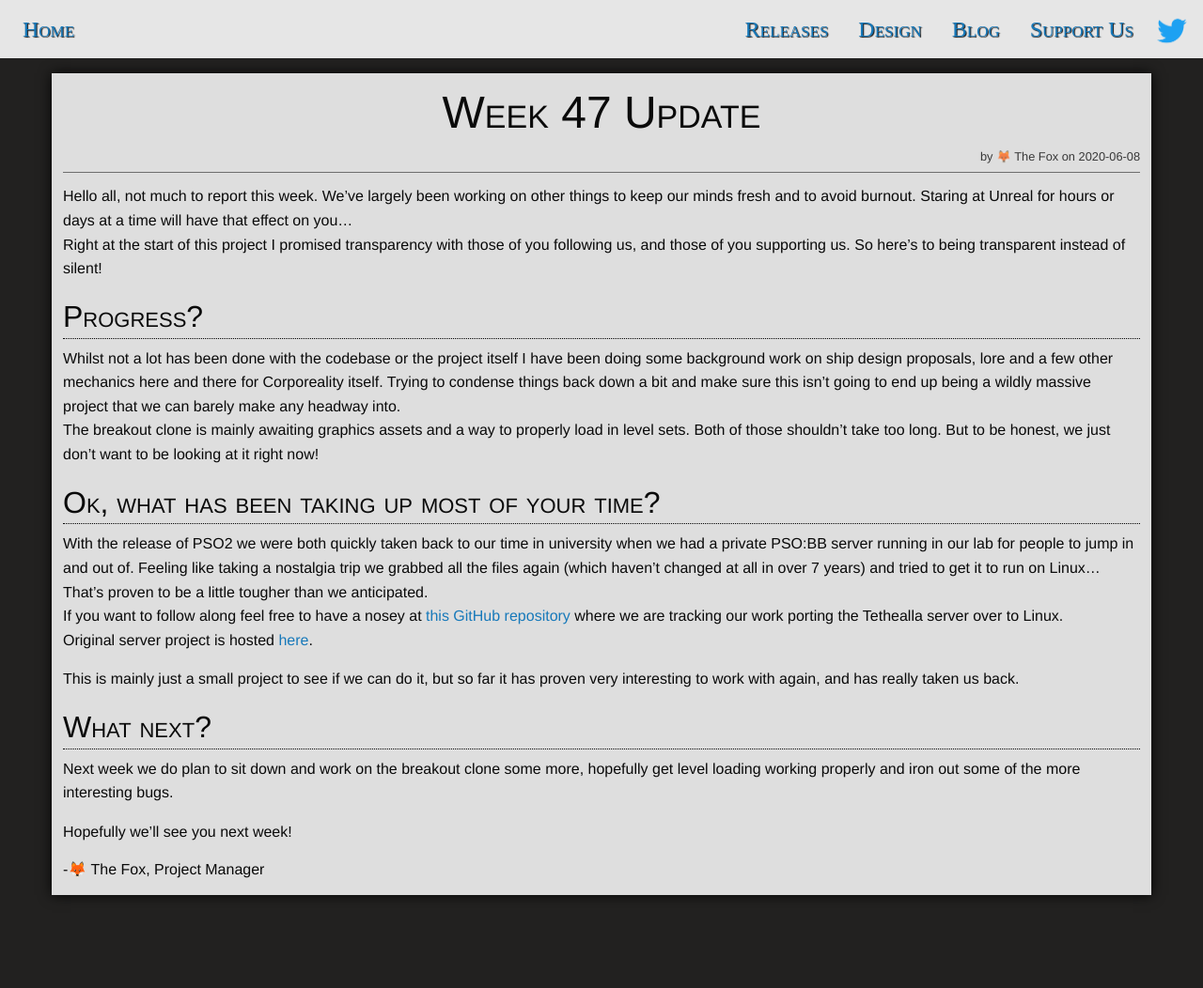
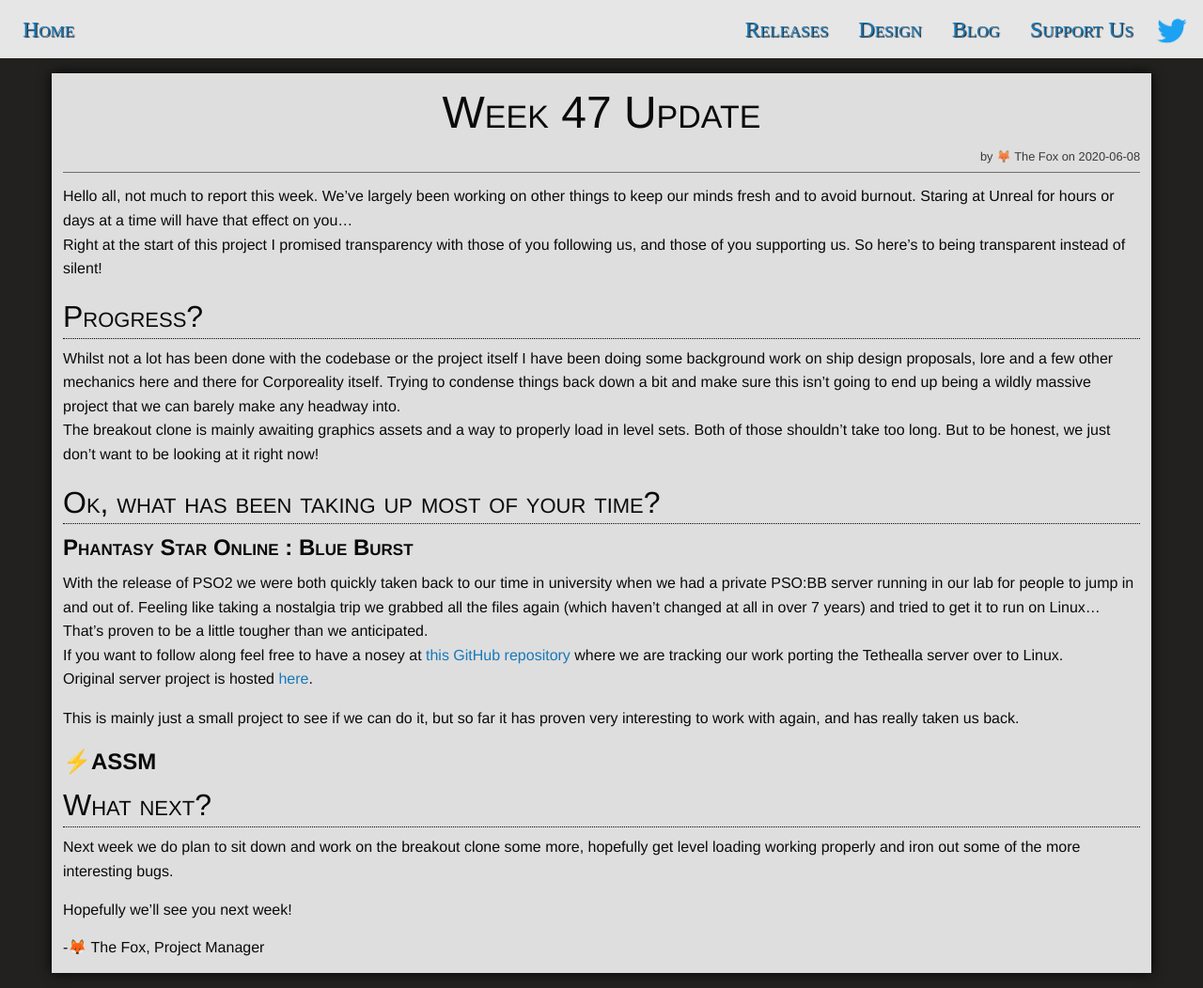
Before and after one commit to corporeality-space/web, a Jekyll site: the page built from _posts/2020-06-08-01-Week-47.md, in a window 1280 px wide. Shown: the whole page at 94% size. Built offline with Jekyll 4.4.1, drawn with Linux system fonts in a browser that asks for light colours; nearby versions of some CDN libraries; some web fonts are replaced; our own code applies the rules of GitHub Pages for plain Markdown files; library files that are not in the unit come from our copies; before the commit the page ends 969 px from its top, so only the background shows below that.

Commit message:
Update 2020-06-08-01-Week-47.md
Draft 2, with space for shockk to write stuff

```diff
--- a/_posts/2020-06-08-01-Week-47.md
+++ b/_posts/2020-06-08-01-Week-47.md
@@ -15,11 +15,17 @@
 
 # Ok, what has been taking up most of your time?
 
+## Phantasy Star Online : Blue Burst
+
 With the release of PSO2 we were both quickly taken back to our time in university when we had a private PSO:BB server running in our lab for people to jump in and out of. Feeling like taking a nostalgia trip we grabbed all the files again (which haven't changed at all in over 7 years) and tried to get it to run on Linux... That's proven to be a little tougher than we anticipated.
 If you want to follow along feel free to have a nosey at [this GitHub repository](https://github.com/shockkolate/tethealla) where we are tracking our work porting the Tethealla server over to Linux.
 Original server project is hosted [here](https://www.pioneer2.net/community/threads/tethealla-server-setup-instructions.1/).
 
 This is mainly just a small project to see if we can do it, but so far it has proven very interesting to work with again, and has really taken us back.
+
+## ⚡ASSM
+
+
 
 
 # What next?
```
